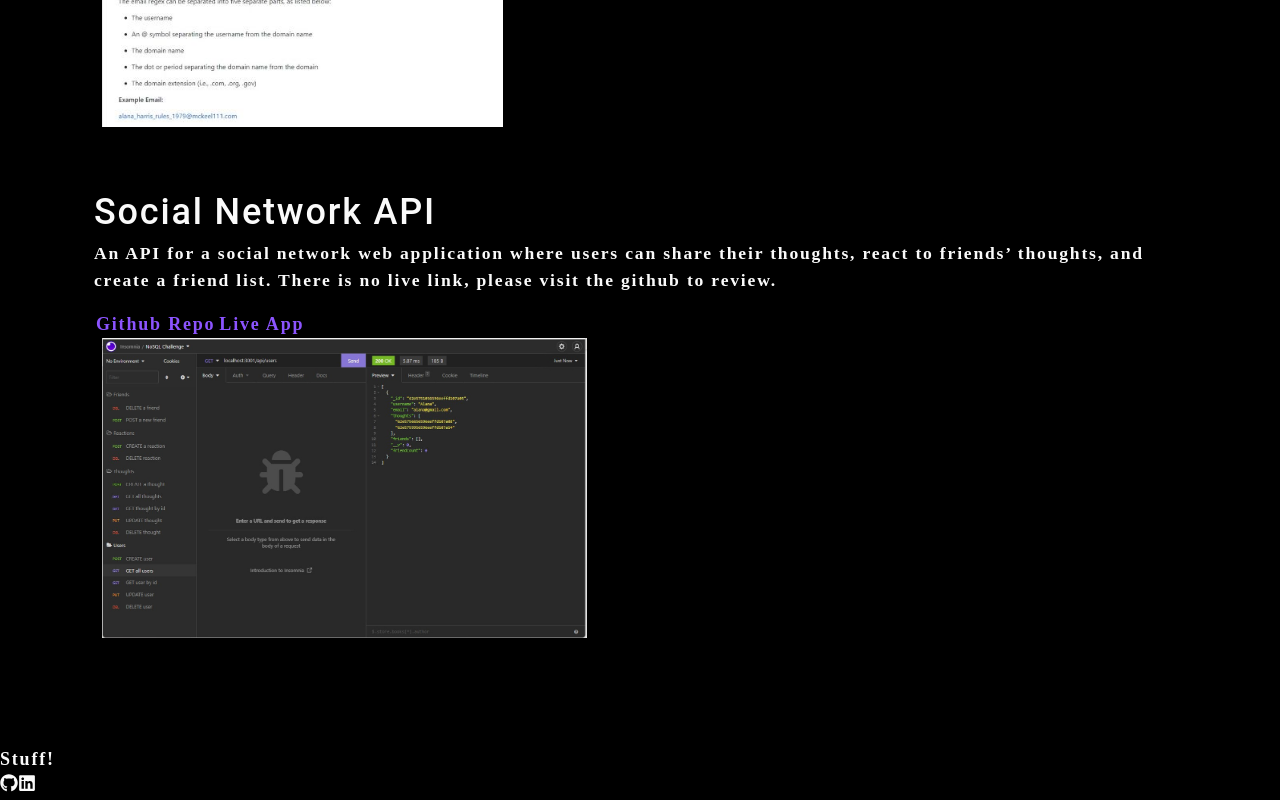
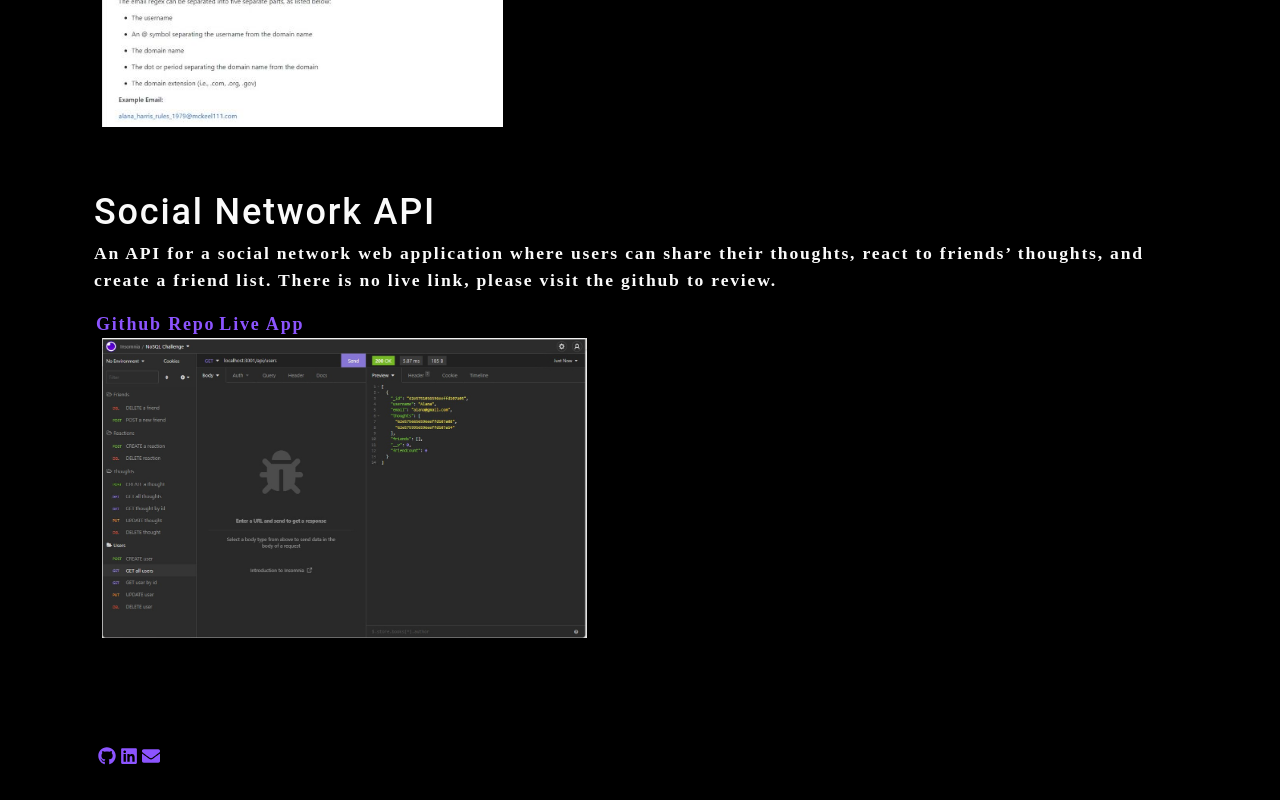
Before and after one commit to alanam79/React-Portfolio, a React (Create React App) app: page / in a window 1280 px wide. Shown: the part 2931-3731 px from the top of the page. After the commit the page ends 3704 px from the top, so only its background shows below. Built offline with nearby package versions, Linux system fonts and the light colour scheme.

Commit message:
working on footer

```diff
--- a/package.json
+++ b/package.json
@@ -10,8 +10,7 @@
     "react-dom": "17.0.2",
     "react-icons": "^4.4.0",
     "react-router-dom": "^6.3.0",
-    "react-scripts": "4.0.3",
-    "web-vitals": "^2.1.4"
+    "react-scripts": "4.0.3"
   },
   "scripts": {
     "start": "react-scripts start",
--- a/src/App.js
+++ b/src/App.js
@@ -50,7 +50,7 @@
           <ContactForm></ContactForm>
         )}
       </main>
-      <>Stuff!</>
+      {/* <>Stuff!</> */}
       <Footer />
     </div>
   );
--- a/src/components/Footer/index.js
+++ b/src/components/Footer/index.js
@@ -1,11 +1,27 @@
-import { FaGithub, FaLinkedin } from "react-icons/fa";
+import { FaGithub, FaLinkedin, FaEnvelope } from "react-icons/fa";
 import React from "react";
 
 const Footer = () => {
   return (
-    <div>
-      <FaGithub className="" />
-      <FaLinkedin className="" />
+    <div className="main-footer">
+      <div className="container">
+        <div className="row">
+          <div style={{}}>
+            <a href="https://github.com/alanam79">
+              <FaGithub className="github" />
+            </a>
+            <a
+              href="https://www.linkedin.com/in/alana-mckeel-47597522b/"
+              class="linkedin"
+            >
+              <FaLinkedin className="linkedin" />
+            </a>
+            <a href="mailto:alanarmckeel@gmail.com">
+              <FaEnvelope className="" />
+            </a>
+          </div>
+        </div>
+      </div>
     </div>
   );
 };
```
Also changed, not shown: 1 other file (tests, documents, lock files or other folders).
